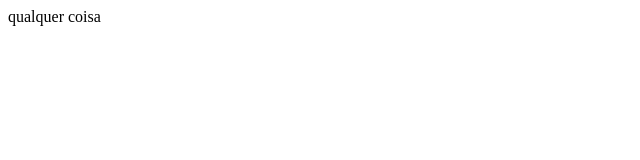
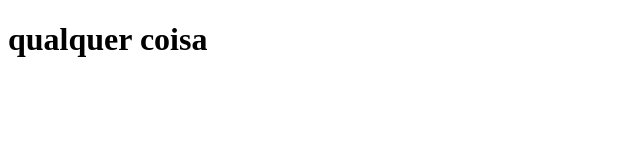
Before and after one commit to anaamedeiros/anallusite, a plain HTML site: page index.html in a window 1280 px wide. Shown: the whole page, without its empty margins (0-640 px from the left). Drawn offline with Linux system fonts and the light colour scheme.

Commit message:
qualquer coisa

```diff
--- a/index.html
+++ b/index.html
@@ -6,6 +6,6 @@
     <title>anallusite</title>
 </head>
 <body>
-    qualquer coisa
+    <h1>qualquer coisa</h1>
 </body>
 </html>
```
